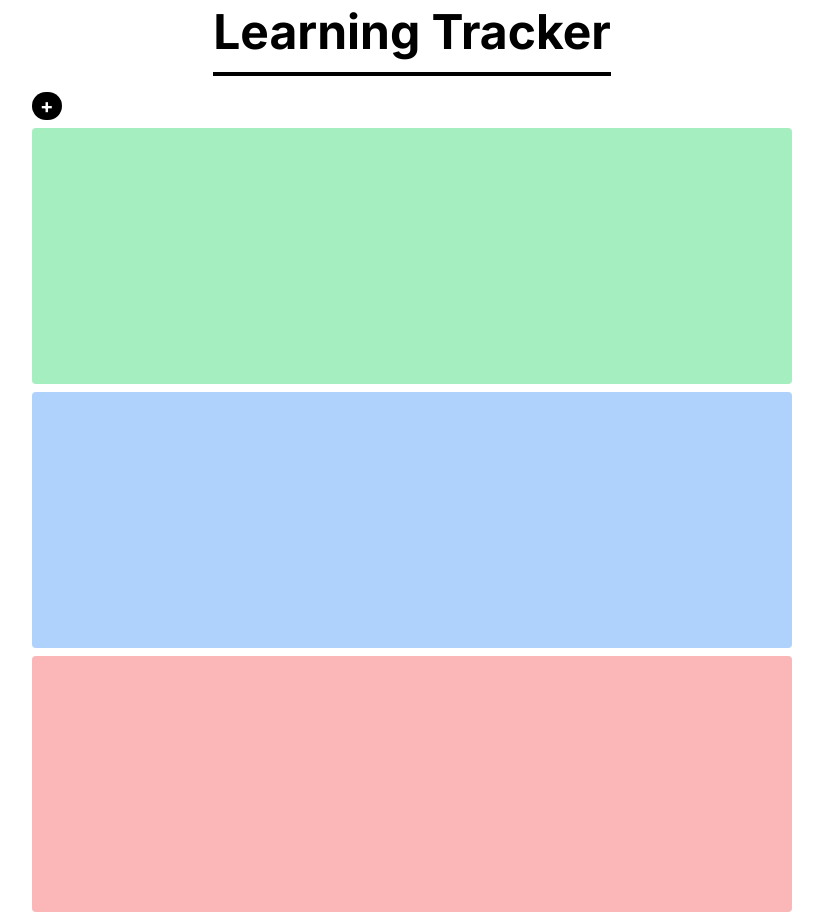
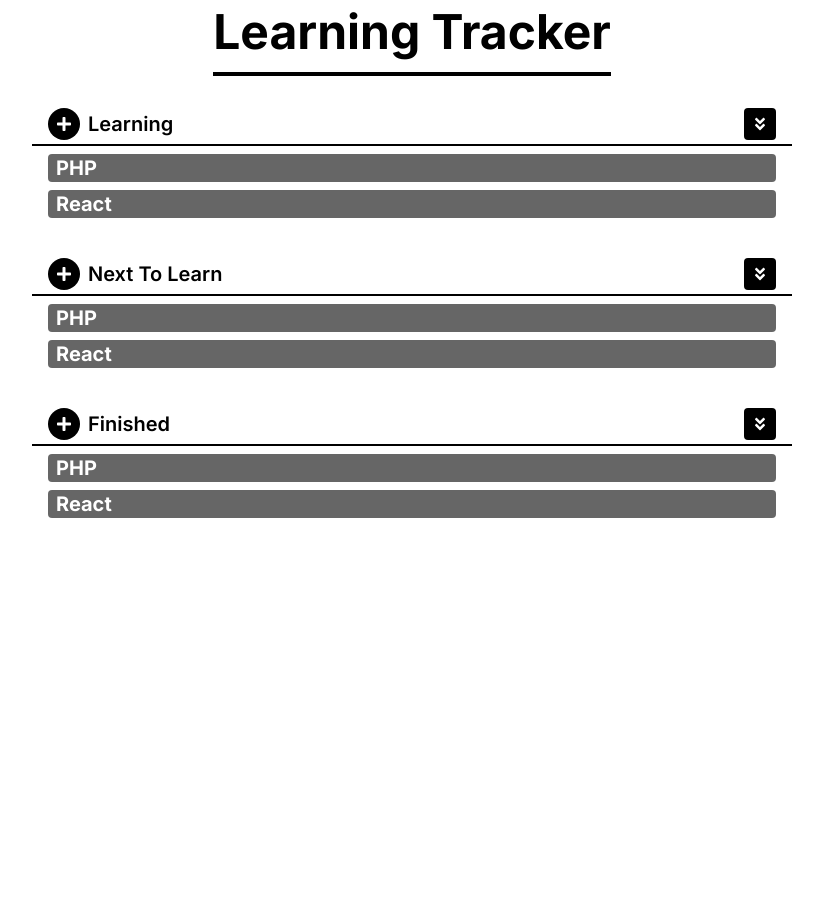
Before and after one commit to wesleywil/learning_helper, a Next.js app: page / in a window 1280 px wide. Shown: the whole page, without its empty margins (228-1051 px from the left). After the commit the page ends 800 px from the top, so only its background shows below. Built offline with nearby package versions, Linux system fonts and the light colour scheme.

Commit message:
updated homepage by including the components, study section, study section topic and study subtopic

```diff
--- /dev/null
+++ b/src/app/components/study_section/study_section.component.tsx
@@ -0,0 +1,54 @@
+"use client";
+
+import { useState } from "react";
+import { FaAngleDoubleDown, FaAngleDoubleUp, FaPlus } from "react-icons/fa";
+import StudySectionTopic from "../study_section_topic/study_section_topic.component";
+import StudySubTopic from "../study_sub_topic/study_sub_topic.component";
+
+type StudySectionProps = {
+  name: string;
+  bgColor: string;
+};
+
+const StudySection = ({ name, bgColor }: StudySectionProps) => {
+  const [fullScreen, setFullScreen] = useState<boolean>(false);
+  return (
+    <div
+      style={fullScreen ? { height: "100vh" } : { minHeight: "fit-content" }}
+      className={`w-[95vh] py-4  flex flex-col bg-${bgColor}/50 rounded overflow-hidden`}
+    >
+      <div className="w-full px-4 pb-1 flex justify-between border-b-2 border-black">
+        <div className="flex gap-2 items-center">
+          <button className="p-2 bg-black hover:bg-gray-700 text-white font-bold rounded-full">
+            <FaPlus />
+          </button>
+          <h2 className="text-xl font-semibold">{name}</h2>
+        </div>
+
+        <button
+          onClick={() => setFullScreen(!fullScreen)}
+          className="p-2 font-semibold bg-black hover:bg-slate-700 text-white hover:text-slate-200 rounded"
+        >
+          {fullScreen ? <FaAngleDoubleUp /> : <FaAngleDoubleDown />}
+        </button>
+      </div>
+      <div className="px-4 gap-2">
+        <StudySectionTopic
+          topic="PHP"
+          description="To learn the basic concepts of php"
+        >
+          <StudySubTopic subtopic="Classes" />
+          <StudySubTopic subtopic="Functions" />
+          <StudySubTopic subtopic="Attributes" />
+        </StudySectionTopic>
+        <StudySectionTopic topic="React" description="To learn how HOC works">
+          <StudySubTopic subtopic="Logic" />
+          <StudySubTopic subtopic="When to Use" />
+          <StudySubTopic subtopic="Not to Do's" />
+        </StudySectionTopic>
+      </div>
+    </div>
+  );
+};
+
+export default StudySection;
--- /dev/null
+++ b/src/app/components/study_section_topic/study_section_topic.component.tsx
@@ -0,0 +1,31 @@
+import { useState } from "react";
+
+type StudySectionTopicProps = {
+  topic: string;
+  description: string;
+  children: React.ReactNode;
+};
+
+const StudySectionTopic = ({
+  topic,
+  description,
+  children,
+}: StudySectionTopicProps) => {
+  const [hidden, setHidden] = useState<boolean>(true);
+  return (
+    <div className="w-full px-2 mt-2 text-white bg-black/60 rounded overflow-hidden">
+      <button
+        onClick={() => setHidden(!hidden)}
+        className="text-left text-xl font-bold"
+      >
+        {topic}
+      </button>
+      <div className={`${hidden ? "hidden" : ""} border-t border-white`}>
+        <p>{description}</p>
+        <div>{children}</div>
+      </div>
+    </div>
+  );
+};
+
+export default StudySectionTopic;
--- /dev/null
+++ b/src/app/components/study_sub_topic/study_sub_topic.component.tsx
@@ -0,0 +1,14 @@
+type StudySubTopicProps = {
+  subtopic: string;
+};
+
+const StudySubTopic = ({ subtopic }: StudySubTopicProps) => {
+  return (
+    <div className="flex gap-2">
+      <input type="checkbox" />
+      <h2>{subtopic}</h2>
+    </div>
+  );
+};
+
+export default StudySubTopic;
--- a/src/app/page.tsx
+++ b/src/app/page.tsx
@@ -1,23 +1,22 @@
+import { FaPlus } from "react-icons/fa";
+
+import StudySection from "./components/study_section/study_section.component";
+
 export default function Home() {
   return (
     <main className="p-2  flex min-h-screen flex-col items-center  overflow-hidden">
       <h1 className="mb-4 pb-4 text-5xl font-bold border-b-4 border-black">
         Learning Tracker
       </h1>
-      {/* Menu */}
-      <div className="w-[95vh] mb-2 flex justify-start">
-        <button className="px-2  bg-black hover:bg-gray-700 text-white text-xl font-bold rounded-full">
-          +
-        </button>
-      </div>
+
       {/* Learning, Next to Learn, Finished */}
       <div className="flex flex-col gap-2">
         {/* Learning */}
-        <div className="w-[95vh] h-64 p-4  bg-green-400/50 rounded"></div>
+        <StudySection name="Learning" bgColor="green-400" />
         {/* Next to Learn */}
-        <div className="w-[95vh] h-64 p-4  bg-blue-400/50 rounded"></div>
+        <StudySection name="Next To Learn" bgColor="blue-400" />
         {/* Finished */}
-        <div className="w-[95vh] h-64 p-4  bg-red-400/50 rounded"></div>
+        <StudySection name="Finished" bgColor="red-400" />
       </div>
     </main>
   );
```
